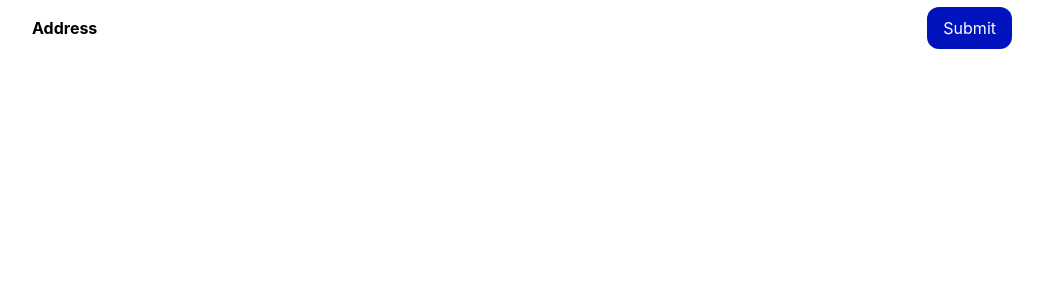
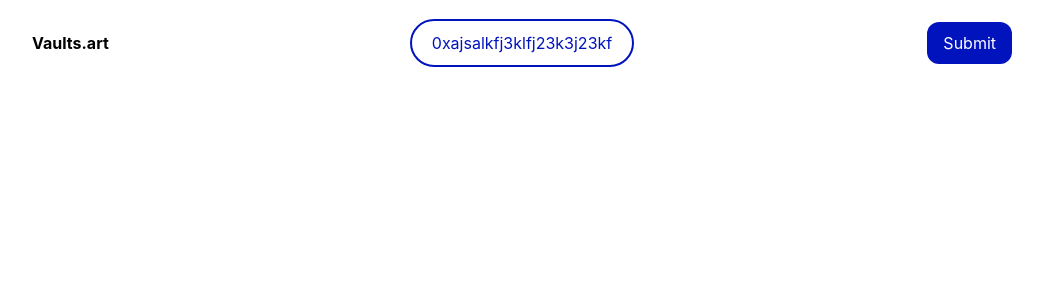
Before and after one commit to tchardin/art-vaults, a Next.js app: page /vault in a window 1280 px wide. Shown: the top 300 px of the page, without its empty margins (118-1161 px from the left). Built offline with nearby package versions, Linux system fonts and the light colour scheme.

Commit message:
proper nav for vault editing page

```diff
--- a/components/Nav.module.css
+++ b/components/Nav.module.css
@@ -4,7 +4,7 @@
   left: 0;
   right: 0;
   width: 100%;
-  height: 56px;
+  height: 85px;
   z-index: 1994;
 }
 
@@ -24,8 +24,26 @@
 .title {
   display: flex;
   align-items: center;
-  height: 56px;
   font-weight: bold;
+  flex: 1;
+}
+
+.center {
+  display: flex;
+  justify-content: center;
+  align-items: center;
+  flex: 1;
+}
+
+.pill {
+  border: 2px solid #0013BD;
+  border-radius: 100px;
+  color: #0013BD;
+  display: flex;
+  justify-content: center;
+  align-items: center;
+  padding: 0 20px;
+  height: 48px;
 }
 
 .action {
--- a/components/Nav.tsx
+++ b/components/Nav.tsx
@@ -1,14 +1,15 @@
-import Link from 'next/link'
-import styles from './Nav.module.css'
-import Button from './Button'
+import Link from "next/link";
+import styles from "./Nav.module.css";
+import Button from "./Button";
 
 type Props = {
   title: string;
   actionTitle: string;
   action: () => void;
-}
+  username?: string;
+};
 
-export default function Nav({ title, actionTitle, action }: Props) {
+export default function Nav({ title, actionTitle, action, username }: Props) {
   return (
     <nav className={styles.nav}>
       <div className={styles.content}>
@@ -17,10 +18,15 @@ export default function Nav({ title, actionTitle, action }: Props) {
             <a>{title}</a>
           </Link>
         </div>
+        {!!username && (
+          <div className={styles.center}>
+            <div className={styles.pill}>{username}</div>
+          </div>
+        )}
         <div className={styles.action}>
-	  <Button text={actionTitle} onClick={action}/>
+          <Button text={actionTitle} onClick={action} />
         </div>
       </div>
     </nav>
-  )
+  );
 }
--- a/package.json
+++ b/package.json
@@ -15,6 +15,7 @@
   },
   "devDependencies": {
     "@types/react": "17.0.8",
+    "@types/react-dom": "^17.0.5",
     "prettier": "^2.3.0",
     "typescript": "4.3.2"
   }
--- a/pages/vault.tsx
+++ b/pages/vault.tsx
@@ -12,7 +12,12 @@ export default function Vault() {
         <link rel="icon" href="/favicon.ico" />
       </Head>
 
-      <Nav title="Address" actionTitle="Submit" action={submitVault} />
+      <Nav
+        title="Vaults.art"
+        actionTitle="Submit"
+        action={submitVault}
+        username="0xajsalkfj3klfj23k3j23kf"
+      />
     </div>
   );
 }
```
Also changed, not shown: 1 other file (tests, documents, lock files or other folders). Lines whose indentation alone changed are shown as unchanged.
